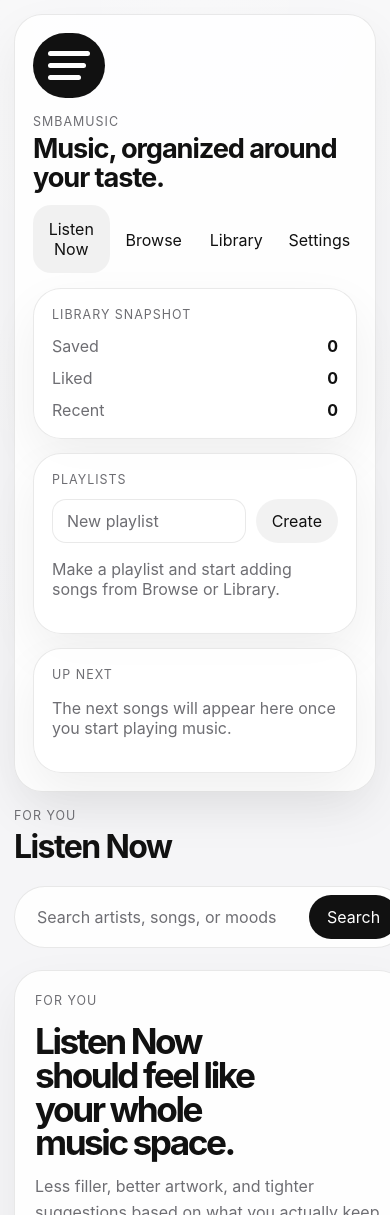
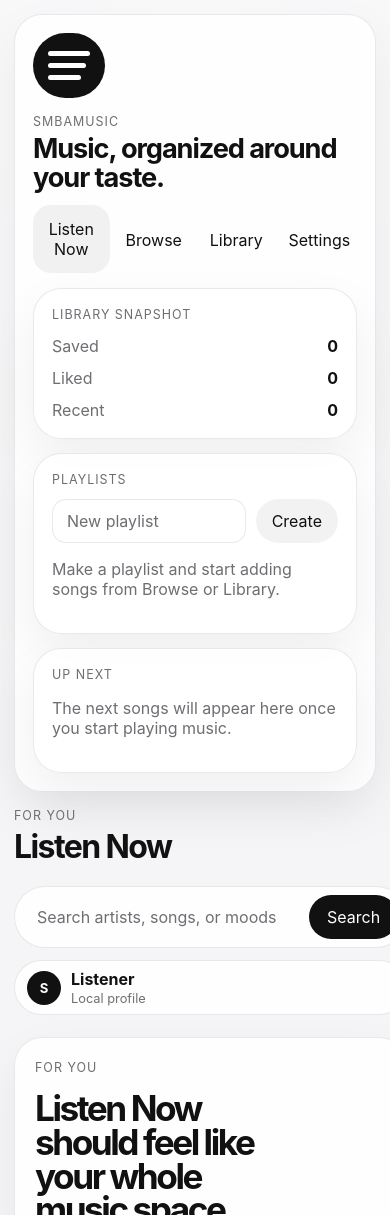
Before and after one commit to smba11/smbamusic, a Next.js app: page / in a window 390 px wide. Shown: the top 1215 px of the page. Built offline with nearby package versions, Linux system fonts and the light colour scheme.

Commit message:
Polish playback flow and local profile

```diff
--- a/src/components/music-shell.module.css
+++ b/src/components/music-shell.module.css
@@ -215,6 +215,13 @@
   gap: 20px;
 }
 
+.topbarActions {
+  display: flex;
+  align-items: center;
+  gap: 12px;
+  min-width: 0;
+}
+
 .topTitle {
   margin: 4px 0 0;
   font-size: clamp(2rem, 3vw, 3rem);
@@ -294,6 +301,40 @@
   padding: 0;
   color: var(--text);
   background: transparent;
+}
+
+.profileBadge {
+  display: flex;
+  align-items: center;
+  gap: 10px;
+  min-width: 0;
+  padding: 8px 12px;
+  border: 1px solid var(--line);
+  border-radius: 999px;
+  background: var(--surface);
+}
+
+.profileAvatar {
+  display: grid;
+  place-items: center;
+  width: 34px;
+  height: 34px;
+  border-radius: 999px;
+  color: var(--inverse-text);
+  background: var(--ink);
+  font-size: 0.82rem;
+  font-weight: 700;
+}
+
+.profileCopy {
+  display: grid;
+  gap: 2px;
+  min-width: 0;
+}
+
+.profileCopy span {
+  color: var(--muted);
+  font-size: 0.8rem;
 }
 
 .hero {
@@ -661,6 +702,17 @@
   gap: 12px;
 }
 
+.profileSettings {
+  display: grid;
+  gap: 10px;
+}
+
+.settingsHint {
+  margin: 0;
+  color: var(--muted);
+  font-size: 0.92rem;
+}
+
 .settingRow {
   display: flex;
   align-items: center;
@@ -906,6 +958,11 @@
     align-items: stretch;
   }
 
+  .topbarActions {
+    flex-direction: column;
+    align-items: stretch;
+  }
+
   .searchForm {
     min-width: 0;
     width: 100%;
--- a/src/components/music-shell.tsx
+++ b/src/components/music-shell.tsx
@@ -60,6 +60,7 @@ const SAVED_TRACKS_KEY = "smbamusic-saved-tracks";
 const LIKED_TRACKS_KEY = "smbamusic-liked-tracks";
 const RECENT_TRACKS_KEY = "smbamusic-recent-tracks";
 const PLAYLISTS_KEY = "smbamusic-playlists";
+const PROFILE_NAME_KEY = "smbamusic-profile-name";
 const SETTINGS_KEY = "smbamusic-settings-v2";
 
 const browseScenes = [
@@ -148,6 +149,7 @@ export function MusicShell() {
   const [playlists, setPlaylists] = useState<Playlist[]>([]);
   const [newPlaylistName, setNewPlaylistName] = useState("");
   const [activePlaylistId, setActivePlaylistId] = useState<string | null>(null);
+  const [profileName, setProfileName] = useState("");
   const [queue, setQueue] = useState<VideoItem[]>([]);
   const [currentVideo, setCurrentVideo] = useState<VideoItem | null>(null);
   const [currentQueueIndex, setCurrentQueueIndex] = useState(-1);
@@ -225,6 +227,7 @@ export function MusicShell() {
       const likedValue = window.localStorage.getItem(LIKED_TRACKS_KEY);
       const recentValue = window.localStorage.getItem(RECENT_TRACKS_KEY);
       const playlistsValue = window.localStorage.getItem(PLAYLISTS_KEY);
+      const profileNameValue = window.localStorage.getItem(PROFILE_NAME_KEY);
       const settingsValue = window.localStorage.getItem(SETTINGS_KEY);
 
       if (savedValue) {
@@ -250,6 +253,10 @@ export function MusicShell() {
         }
       }
 
+      if (profileNameValue) {
+        setProfileName(profileNameValue);
+      }
+
       if (settingsValue) {
         setSettings({
           ...defaultSettings,
@@ -261,6 +268,7 @@ export function MusicShell() {
       setLikedTracks([]);
       setRecentTracks([]);
       setPlaylists([]);
+      setProfileName("");
       setSettings(defaultSettings);
     } finally {
       setIsLibraryReady(true);
@@ -298,6 +306,14 @@ export function MusicShell() {
 
     window.localStorage.setItem(PLAYLISTS_KEY, JSON.stringify(playlists));
   }, [isLibraryReady, playlists]);
+
+  useEffect(() => {
+    if (!isLibraryReady) {
+      return;
+    }
+
+    window.localStorage.setItem(PROFILE_NAME_KEY, profileName.trim());
+  }, [isLibraryReady, profileName]);
 
   useEffect(() => {
     if (!isLibraryReady) {
@@ -739,6 +755,7 @@ export function MusicShell() {
               </h2>
             </div>
 
+            <div className={styles.topbarActions}>
               <form className={styles.searchForm} onSubmit={handleSearch}>
                 <input
                   value={query}
@@ -750,6 +767,16 @@ export function MusicShell() {
                   {isSearching ? "Searching" : "Search"}
                 </button>
               </form>
+              <div className={styles.profileBadge}>
+                <span className={styles.profileAvatar}>
+                  {(profileName.trim()[0] ?? "S").toUpperCase()}
+                </span>
+                <div className={styles.profileCopy}>
+                  <strong>{profileName.trim() || "Listener"}</strong>
+                  <span>Local profile</span>
+                </div>
+              </div>
+            </div>
           </header>
 
           {activeSection === "Listen Now" ? (
@@ -1177,6 +1204,26 @@ export function MusicShell() {
               <article className={styles.settingsCard}>
                 <div className={styles.sectionHeader}>
                   <div>
+                    <p className={styles.topLabel}>Profile</p>
+                    <h3>Basic info only</h3>
+                  </div>
+                </div>
+                <div className={styles.profileSettings}>
+                  <input
+                    value={profileName}
+                    onChange={(event) => setProfileName(event.target.value)}
+                    placeholder="Optional display name"
+                    className={styles.playlistInput}
+                  />
+                  <p className={styles.settingsHint}>
+                    This stays local in your browser. No auth required.
+                  </p>
+                </div>
+              </article>
+
+              <article className={styles.settingsCard}>
+                <div className={styles.sectionHeader}>
+                  <div>
                     <p className={styles.topLabel}>Playback</p>
                     <h3>Music controls</h3>
                   </div>
```
Lines whose indentation alone changed are shown as unchanged.
